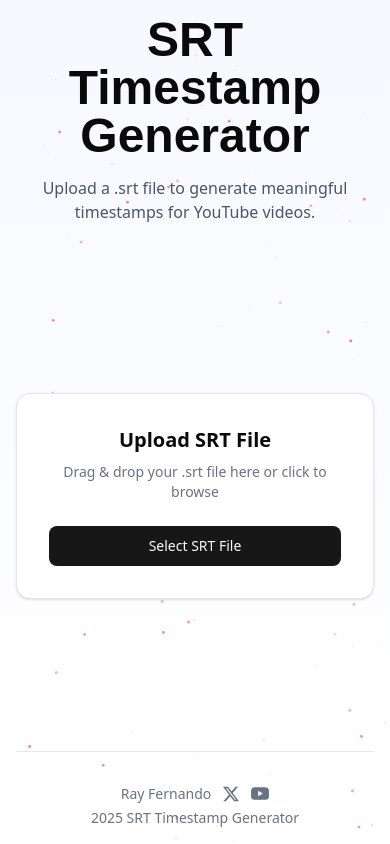
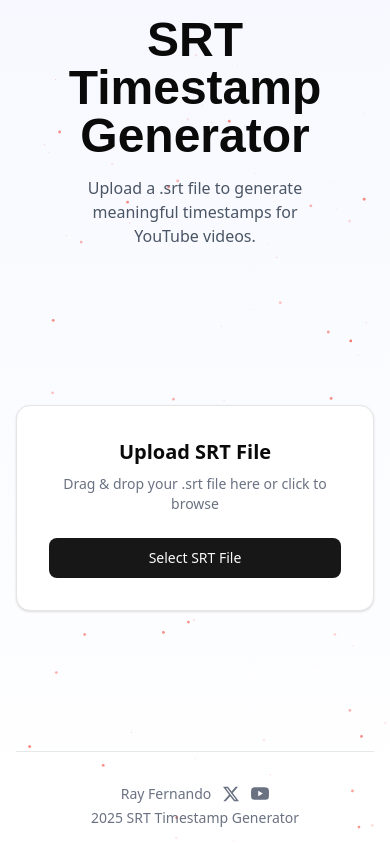
Before and after one commit to bencium/vibestamps, a Next.js app: page / in a window 390 px wide. Built offline with nearby package versions, Linux system fonts and the light colour scheme; a web font is replaced by a local one.

Commit message:
margin fixes

```diff
--- a/app/page.tsx
+++ b/app/page.tsx
@@ -109,7 +109,7 @@ export default function Home() {
           <div className="flex items-center gap-3 mb-4">
             <h1 className={`text-5xl text-center font-bold ${doto.className}`}>SRT Timestamp Generator</h1>
           </div>
-          <p className="text-center text-gray-600 dark:text-gray-400 max-w-2xl">
+          <p className="text-center text-gray-600 dark:text-gray-400 max-w-2xl px-16 md:px-0">
             Upload a .srt file to generate meaningful timestamps for YouTube videos.
           </p>
         </header>
```
